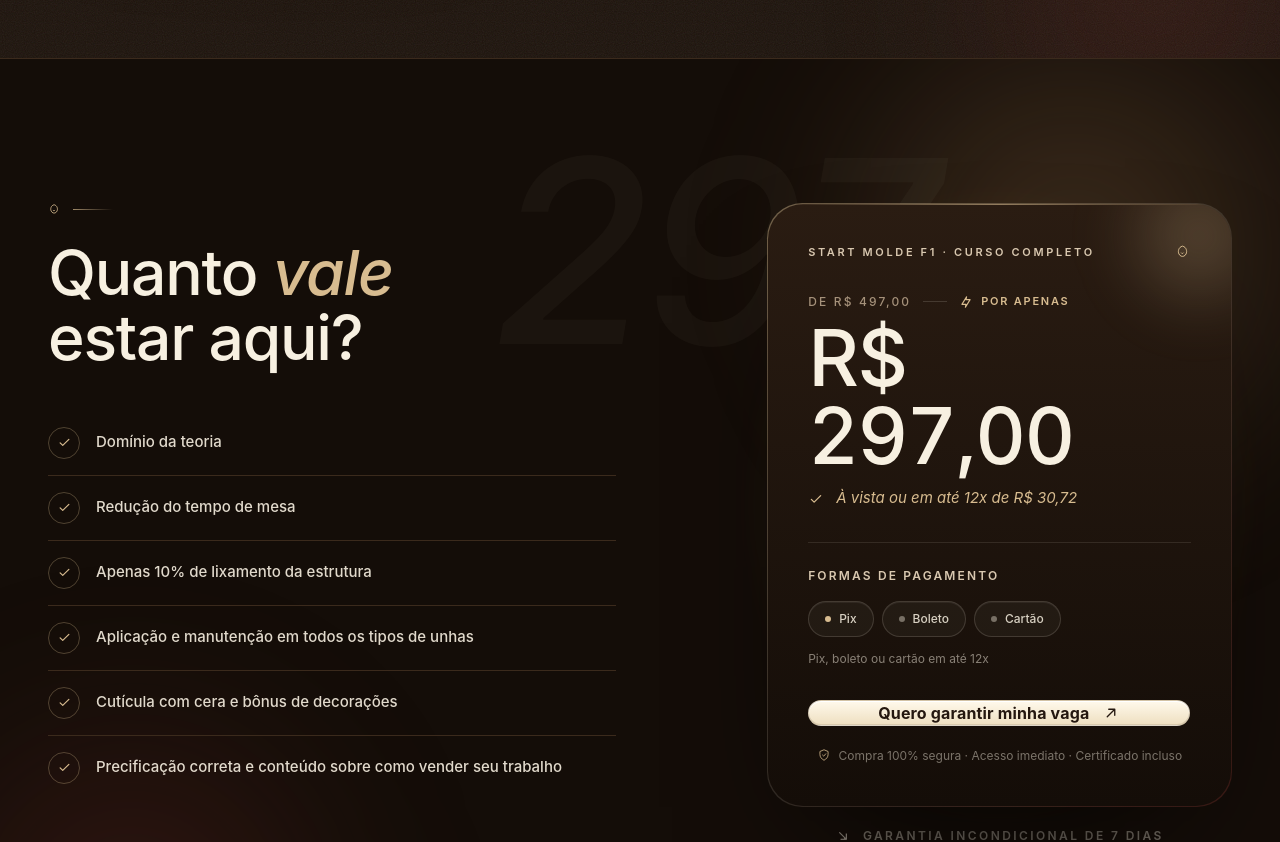
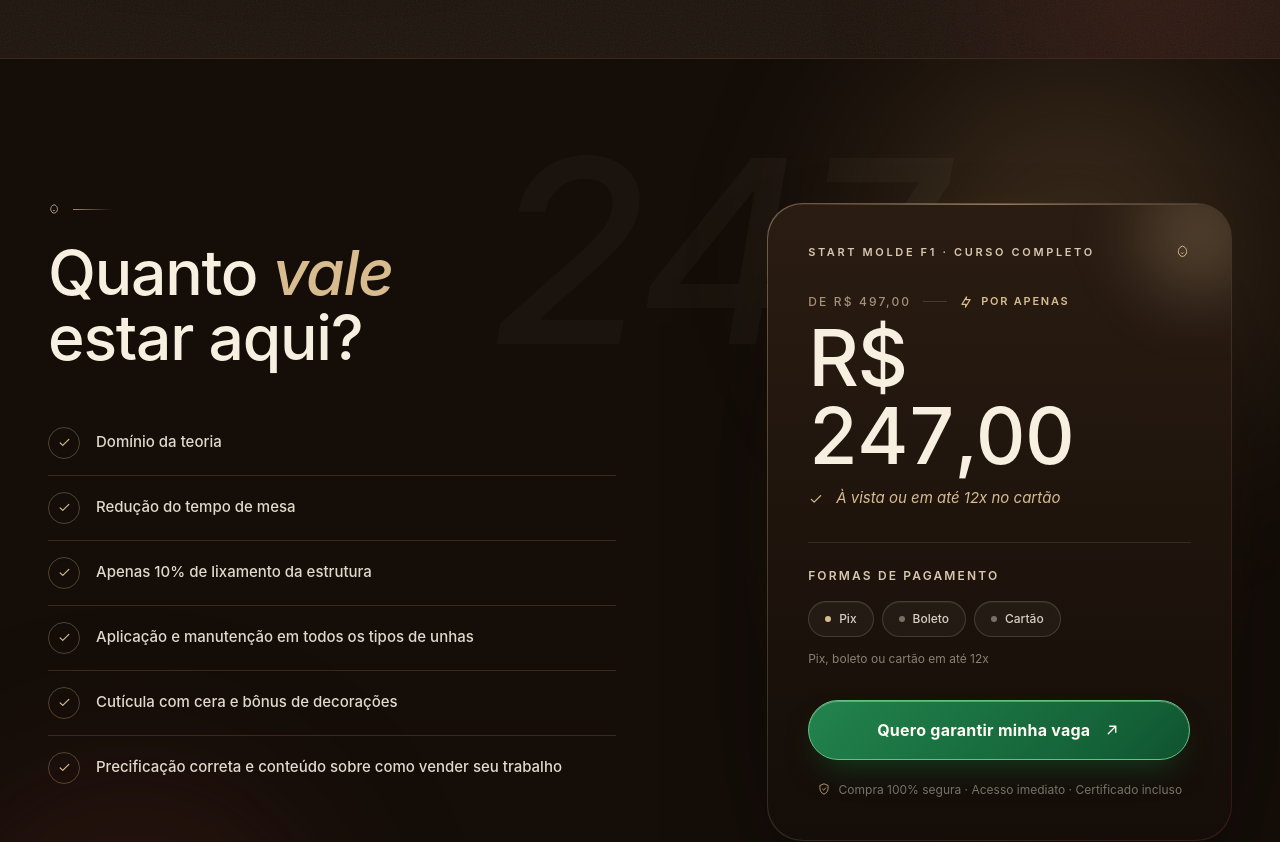
Before and after one commit to jassonmouragt-prog/start-molde-f1, a Next.js app: page / in a window 1280 px wide. Shown: the part 4640-5482 px from the top of the page. Built offline with nearby package versions, Linux system fonts and the light colour scheme.

Commit message:
content: update offer price and highlight CTA

```diff
--- a/src/app/globals.css
+++ b/src/app/globals.css
@@ -392,6 +392,31 @@
       0 22px 46px -16px rgba(0, 0, 0, 0.6);
   }
 
+  .btn-offer {
+    color: #fffdf5;
+    background: linear-gradient(135deg, #22834d, #146338 75%, #10532f);
+    border: 1px solid #67bf80;
+    min-height: 60px;
+    padding: 0.9rem 1.2rem;
+    font-size: clamp(0.875rem, 3.6vw, 1rem);
+    letter-spacing: 0.015em;
+    white-space: normal;
+    text-align: center;
+    box-shadow:
+      inset 0 1px 0 rgba(255, 255, 255, 0.3),
+      0 16px 32px -12px rgba(18, 92, 48, 0.65);
+  }
+  .btn-offer:hover {
+    transform: translateY(-3px);
+    background: linear-gradient(135deg, #2b9959, #187645 75%, #12643a);
+    box-shadow:
+      inset 0 1px 0 rgba(255, 255, 255, 0.38),
+      0 22px 42px -12px rgba(19, 109, 57, 0.75);
+  }
+  .btn-offer:focus-visible {
+    outline-color: #8edf9f;
+  }
+
   .btn-bronze {
     color: #fff8ec;
     background: linear-gradient(180deg, #c09563, #8a5f34);
--- a/src/components/MobileCta.tsx
+++ b/src/components/MobileCta.tsx
@@ -31,7 +31,7 @@ export function MobileCta() {
         >
           <span className="truncate">{PRICE.cta}</span>
           <span className="flex shrink-0 items-center gap-1.5">
-            <span className="tabular-nums-local text-gold">R$ 297</span>
+            <span className="tabular-nums-local text-gold">{PRICE.to.replace(",00", "")}</span>
             <span className="text-[11px] text-bone/55">ou 12x</span>
             <ArrowIcon className="ml-1 h-3.5 w-3.5 text-gold" />
           </span>
--- a/src/components/sections/Offer.tsx
+++ b/src/components/sections/Offer.tsx
@@ -23,7 +23,7 @@ export function Offer() {
         aria-hidden="true"
         className="pointer-events-none absolute left-1/2 top-16 hidden -translate-x-1/3 select-none font-display text-[16rem] font-medium italic leading-none tracking-tight text-bone/[0.03] lg:block"
       >
-        297
+        247
       </span>
 
       <div className="container-x relative grid gap-14 lg:grid-cols-12 lg:gap-12">
@@ -136,7 +136,7 @@ export function Offer() {
 
                   <CTA
                     href={CHECKOUT_URL}
-                    variant="bone"
+                    variant="offer"
                     size="lg"
                     className="mt-7 w-full sm:mt-8"
                   >
--- a/src/components/ui/Button.tsx
+++ b/src/components/ui/Button.tsx
@@ -4,6 +4,7 @@ const variants = {
   ink: "btn btn-ink",
   bone: "btn btn-bone",
   bronze: "btn btn-bronze",
+  offer: "btn btn-offer",
   ghost: "btn btn-ghost",
   ghostDark: "btn btn-ghost-dark",
 };
--- a/src/data/content.ts
+++ b/src/data/content.ts
@@ -118,8 +118,8 @@ export const OFFER_ITEMS = [
 
 export const PRICE = {
   from: "R$ 497,00",
-  to: "R$ 297,00",
-  priceNote: "À vista ou em até 12x de R$ 30,72",
+  to: "R$ 247,00",
+  priceNote: "À vista ou em até 12x no cartão",
   payment: "Pix, boleto ou cartão em até 12x",
   security:
     "Ambiente 100% seguro e garantia incondicional de 7 dias",
```
